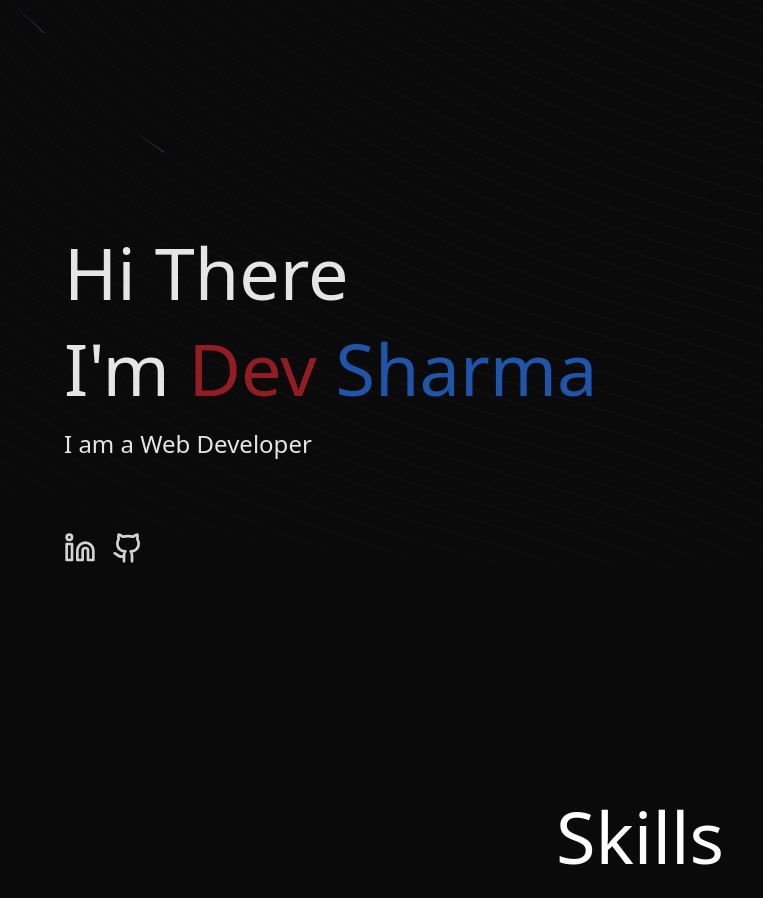
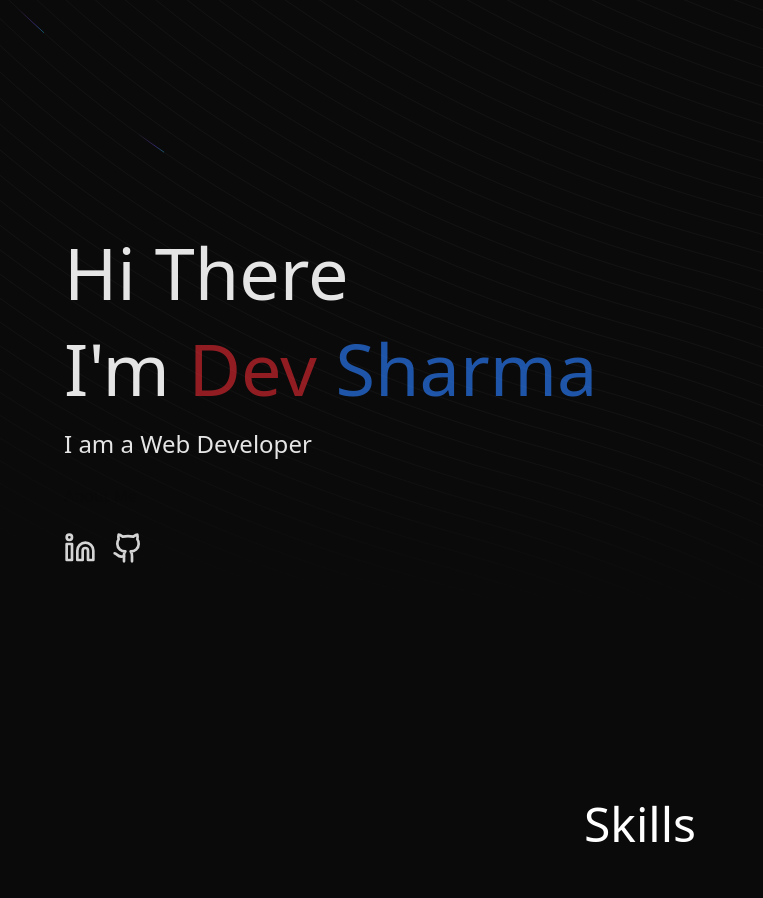
Before and after one commit to Devsharma04/Portfolio, a Next.js app: page / in a window 1280 px wide. Shown: the top 898 px of the page, without its empty margins (0-763 px from the left). Built offline with nearby package versions, Linux system fonts and the light colour scheme.

Commit message:
updates in skills

```diff
--- a/app/page.js
+++ b/app/page.js
@@ -69,13 +69,13 @@ export default function Home() {
             </div>
           </section>
           <section className="h-screen w-full">
-            <h2 className="text-7xl text-white text-center mb-8">Skills</h2>
+            <h2 className="text-5xl text-white text-center mb-8">Skills</h2>
             <div className="flex max-w-5xl mx-auto items-center flex-wrap justify-center gap-12">
               {logos.map((item, index) => (
                 <div key={index} className="flex flex-col items-center ">
-                  <div className="flex items-center justify-center w-34 h-34 mb-2">
+                  <div className="flex items-center justify-center w-20 h-20 mb-2">
                     <img
-                      className="filter grayscale hover:grayscale-0 hover:scale-110 transition duration-300 max-h-20 max-w-20 object-contain"
+                      className="filter grayscale hover:grayscale-0 hover:scale-110 transition duration-300 max-h-10 max-w-10 object-contain"
                       src={item.src}
                       alt={item.alt}
                     />
```
